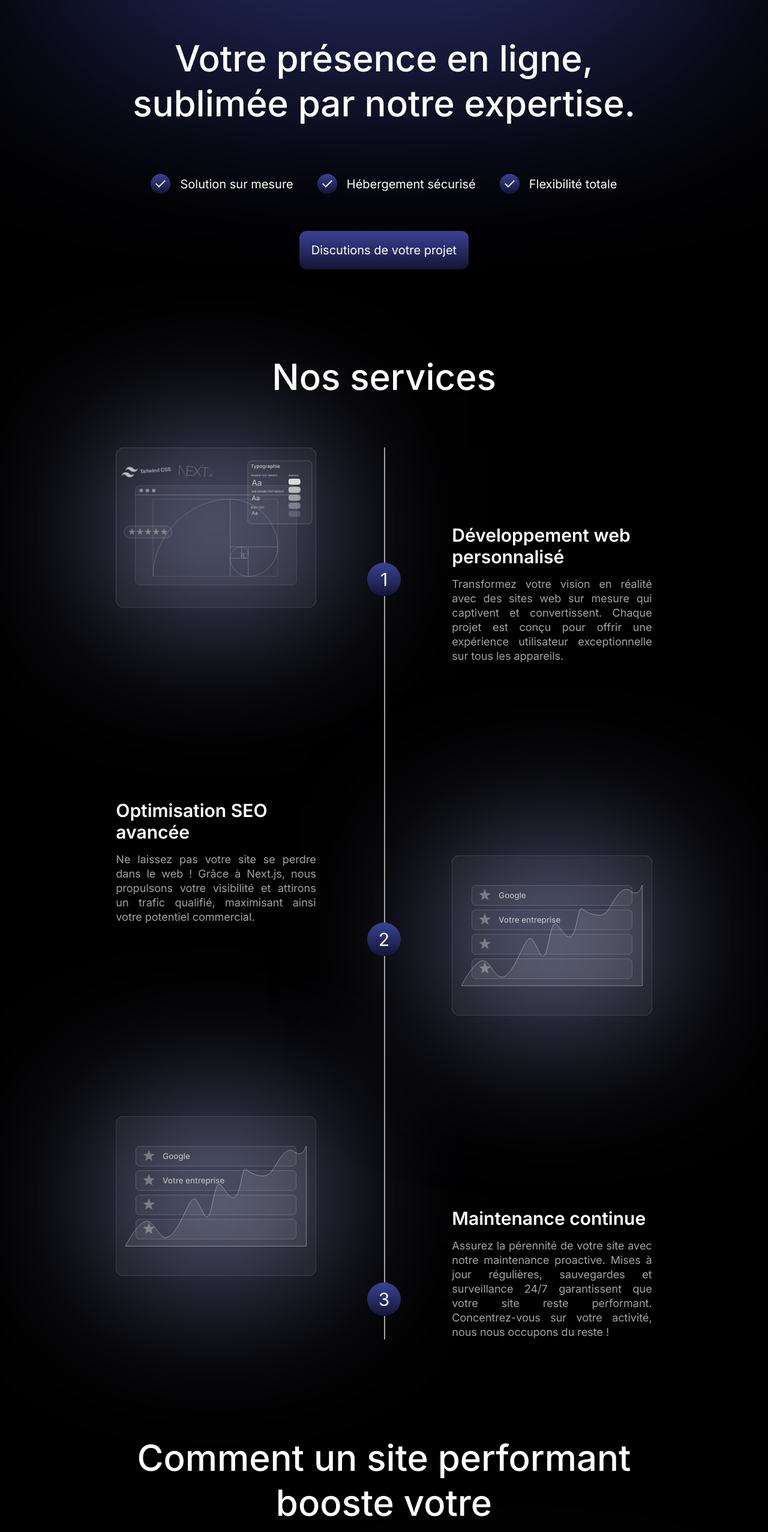
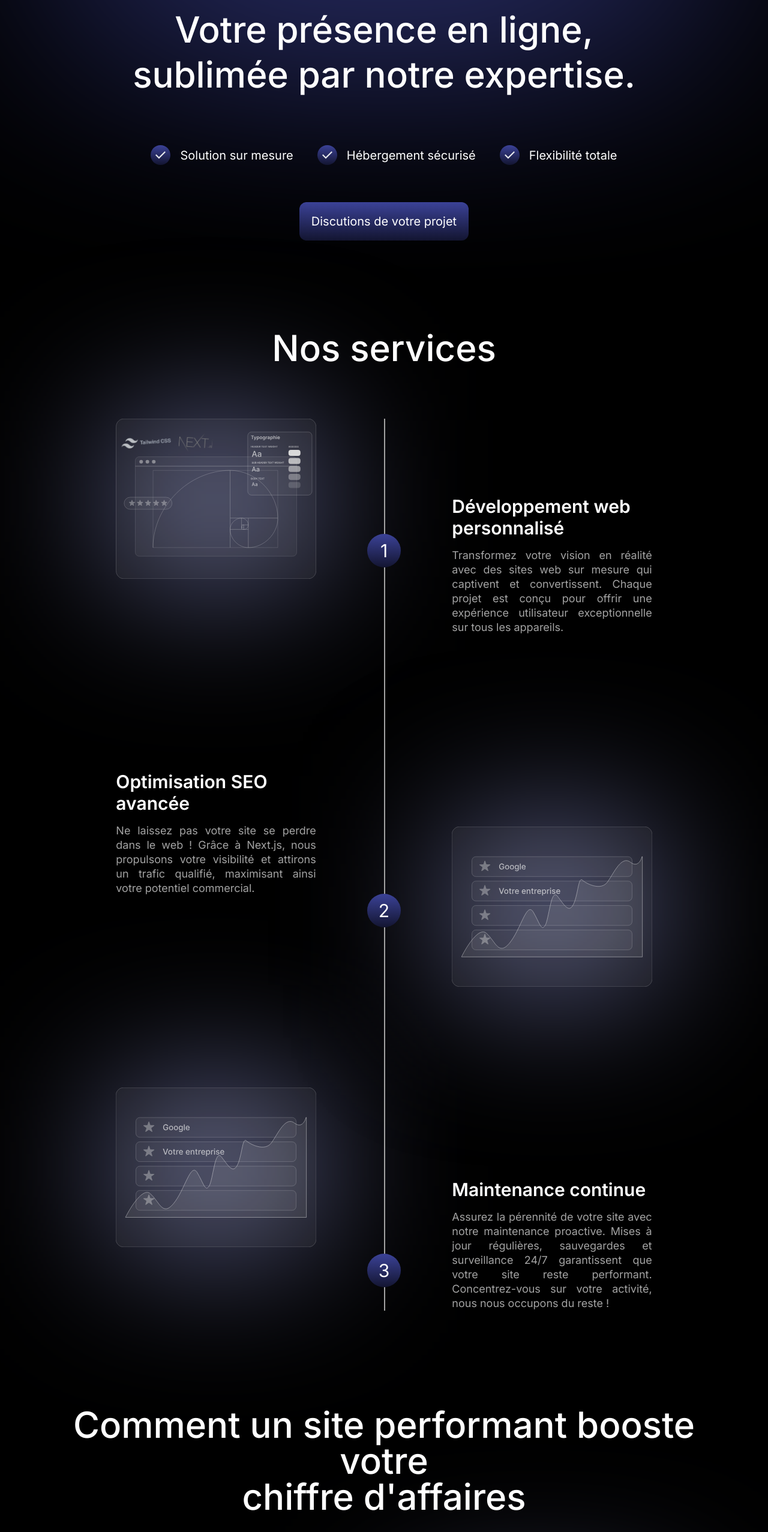
Before and after one commit to anthohn/swiss-berry, a Next.js app: page / in a window 1280 px wide. Shown: the part 234-2788 px from the top of the page at 60% size. Built offline with nearby package versions, Linux system fonts and the light colour scheme.

Commit message:
responsive Boost section

```diff
--- a/app/components/Boost.tsx
+++ b/app/components/Boost.tsx
@@ -6,11 +6,12 @@ import BoostUncheckItem from './BoostUncheckItem';
 export default function Boost() {
     return(
         <>
-            <section className="pt-40 w-9/12 mx-auto h-screen">
-                <h2 className="text-6xl font-medium leading-tight text-center">Comment un site performant booste votre <br/> chiffre d&apos;affaires</h2>
-                <div className="flex flex-wrap pt-44 items-center">
-                    <div className="w-1/2">
-                        <div className="relative bg-[#D9D9D9] bg-opacity-5 w-10/12 mx-auto rounded-3xl border">
+            <section className="pt-40 w-full md:w-11/12 xl:w-10/12 2xl:w-9/12 mx-auto">
+                <h2 className="text-4xl md:text-5xl lg:text-6xl font-medium leading-tight text-center mx-10 lg:mx-0">Comment un site performant booste votre <br/> chiffre d&apos;affaires</h2>
+                <div className="flex flex-col space-y-16 xl:space-y-0 xl:flex-row pt-44 items-center justify-center">
+
+                    <div className="sm:w-9/12 md:w-8/12 lg:w-7/12 xl:w-5/12 mx-4 sm:mx-10">
+                        <div className="relative bg-[#D9D9D9] bg-opacity-5 rounded-3xl border">
                             <h3 className="absolute text-3xl font-semibold w-full text-center border-b bg-[#D9D9D9] bg-opacity-5 py-4 rounded-3xl">Site web classique</h3>
                             <ul className='pt-24 space-y-4 p-6'>
                                 <BoostUncheckItem>Ne génère pas ou peu de demandes clients, car il n&apos;est pas optimisé pour la conversion.</BoostUncheckItem>
@@ -21,8 +22,9 @@ export default function Boost() {
                         </div>
 
                     </div>
-                    <div className="w-1/2">
-                    <div className="w-10/12 mx-auto bg-[#D9D9D9] relative bg-opacity-5 rounded-3xl border">
+
+                    <div className="sm:w-9/12 md:w-8/12 lg:w-7/12 xl:w-5/12 mx-4 sm:mx-10">
+                        <div className="bg-[#D9D9D9] relative bg-opacity-5 rounded-3xl border">
                         <div className='absolute inset-0 blur-[8rem] bg-[#61658F] -z-10'></div>
                             <h3 className="absolute text-3xl font-semibold w-full text-center border-b bg-[#D9D9D9] bg-opacity-40 py-4 rounded-3xl">Site performant</h3>
                             <ul className='pt-24 space-y-4 p-6'>
@@ -33,8 +35,10 @@ export default function Boost() {
                                 <CheckItemBoost>Génère efficacement des demandes clients grâce à une conception orientée conversion.</CheckItemBoost>
                             </ul>
                         </div>
+                    </div>
 
-                    </div>
+
+
                 </div>
 
 
--- a/app/components/Landing.tsx
+++ b/app/components/Landing.tsx
@@ -4,7 +4,7 @@ import CheckItem from './CheckItem';
 export default function Landing() {
     return(
         <>
-            <section className="w-8/12 flex flex-col space-y-20 mx-auto text-center pt-40">
+            <section className="w-8/12 flex flex-col space-y-20 mx-auto text-center pt-28">
                 <h1 className="text-6xl font-medium leading-tight	">Votre présence en ligne,<br/> sublimée par notre expertise.</h1>
                 <ul className="flex flex-wrap justify-center space-x-10 text-xl">
                     <CheckItem>Solution sur mesure</CheckItem>
```
Lines whose indentation alone changed are shown as unchanged.
